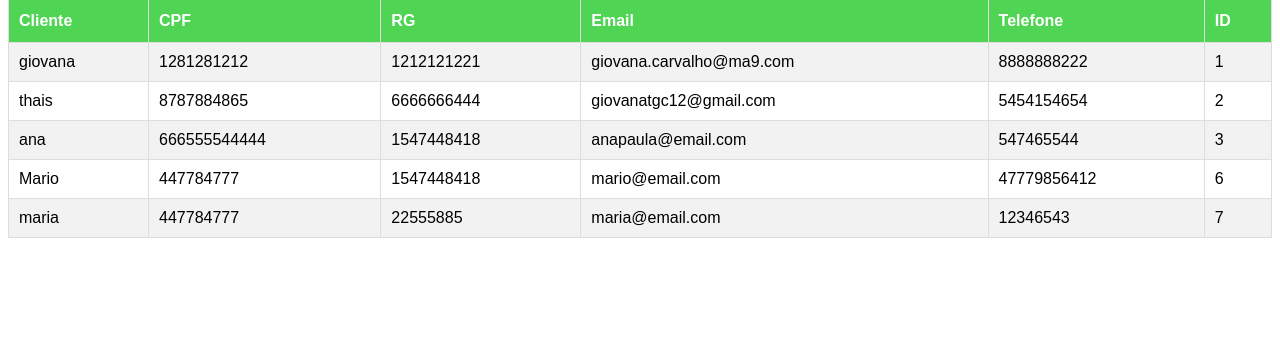
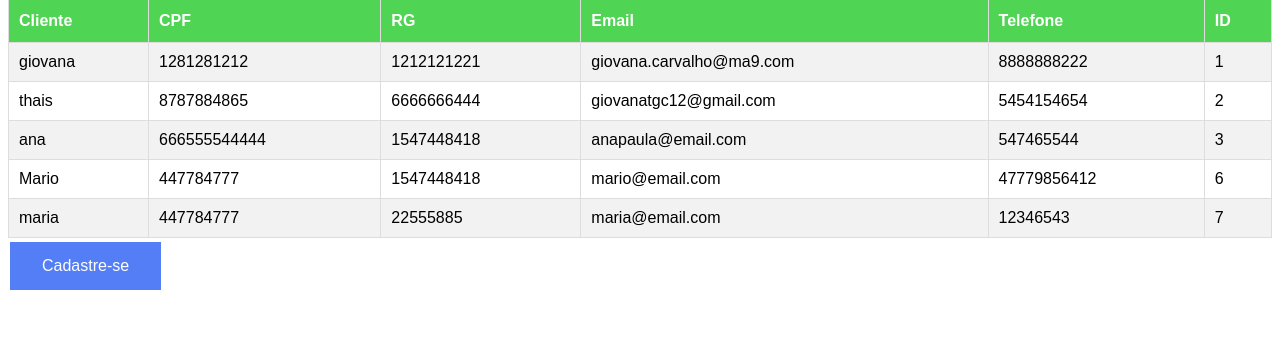
Before and after one commit to GiovanaThais/cbv, a Django app: page /cadastros/ in a window 1280 px wide. Shown: the part 99-437 px from the top of the page. Run offline with Django 3.2, Linux system fonts and the light colour scheme; data comes from the database, SQL or seed files in the repository; both versions use the stored data as it was after the commit.

Commit message:
feat(atualizando html)

```diff
--- a/cadastros/models.py
+++ b/cadastros/models.py
@@ -3,7 +3,7 @@ from django.contrib.auth.models import User
 
 # Create your models here.
 class Cliente(models.Model):
-    foto = models.ImageField()
+    foto = models.ImageField(upload_to='images/')
     nome = models.CharField("nome", max_length=50)
     sobrenome = models.CharField("sobrenome", max_length=100)
     cpf = models.CharField("cpf", max_length=100)
@@ -29,7 +29,7 @@ class Endereco(models.Model):
     email = models.EmailField("email")
     begin_date= models.DateTimeField(auto_now_add=True)
 
-    active = models.BooleanField(default=True)
+    active = models.BooleanField(default=True)#para verificar se endereço está ativo
 
     endereco_principal = models.BooleanField("Endereço principal", default=False)
 
--- a/cadastros/templates/cadastros/cliente_form.html
+++ b/cadastros/templates/cadastros/cliente_form.html
@@ -55,7 +55,7 @@
 </head>
 <body>
     <div>
-    <form method="POST">
+    <form method="POST" enctype="multipart/form-data">
         {% csrf_token %}
         {{form.as_p}}
         <button class="button">Salvar</button>
--- a/cadastros/templates/cadastros/cliente_list.html
+++ b/cadastros/templates/cadastros/cliente_list.html
@@ -15,6 +15,18 @@
         #customers td, #customers th {
           border: 1px solid #ddd;
           padding: 10px;
+        }
+        .button {
+          background-color: #537ef5;
+          border: none;
+          color: white;
+          padding: 15px 32px;
+          text-align: center;
+          text-decoration: none;
+          display: inline-block;
+          font-size: 16px;
+          margin: 4px 2px;
+          cursor: pointer;
         }
 
         #customers tr:nth-child(even){background-color: #f2f2f2;}
@@ -52,5 +64,6 @@
         </tr><br>
     {% endfor %}
     </table>
+    <button class="button">Cadastre-se</button>
 </body>
 </html>
--- a/cadastros/urls.py
+++ b/cadastros/urls.py
@@ -1,4 +1,6 @@
 from django.urls import path
+from django.conf import settings
+from django.conf.urls.static import static
 from .views import ClienteList,ClienteCreate,ClienteUpdate,ClienteDelete
 from .views import EnderecoList,EnderecoCreate,EnderecoUpdate,EnderecoDelete
 
@@ -12,4 +14,4 @@ urlpatterns = [
     path('createAddress/',EnderecoCreate.as_view(), name = 'endereco_create'),
     path('updateAddress/<int:pk>/',EnderecoUpdate.as_view(), name = 'endereco_update'),
     path('deleteAddress/<int:pk>/',EnderecoDelete.as_view(), name = 'endereco_delete'),
-]
+] + static(settings.MEDIA_URL, document_root=settings.MEDIA_ROOT)
--- a/core/settings.py
+++ b/core/settings.py
@@ -119,3 +119,7 @@ USE_TZ = True
 # https://docs.djangoproject.com/en/2.2/howto/static-files/
 
 STATIC_URL = '/static/'
+MEDIA_ROOT = (
+  os.path.join(BASE_DIR, 'media') #pasta media para abrigar os arquivos dos usuários
+)
+MEDIA_URL = '/media/'
```
Also changed, not shown: cadastros/templates/cadastros/endereco_list.html (+14 -0 lines), Captura_de_tela_de_2021-04-16_20-18-00.png (added), db.sqlite3, media/images/índice.png (added).
